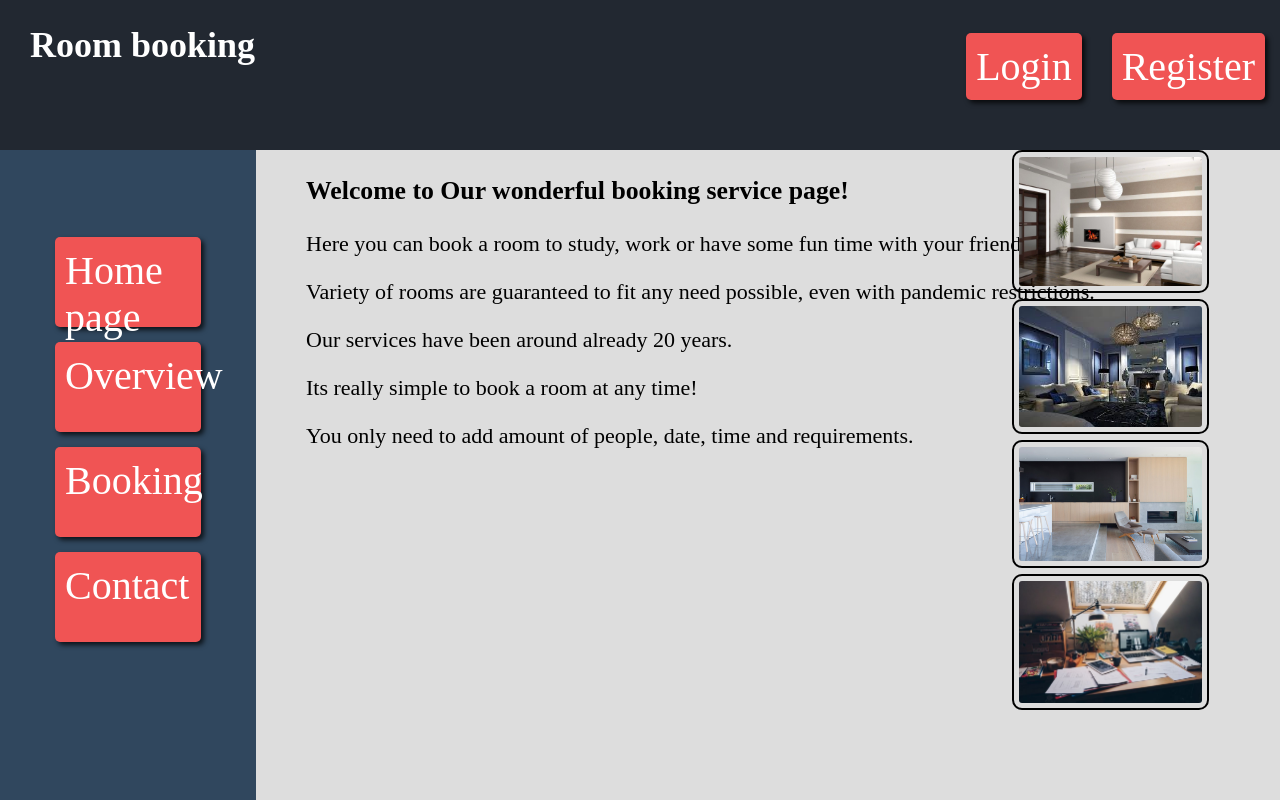
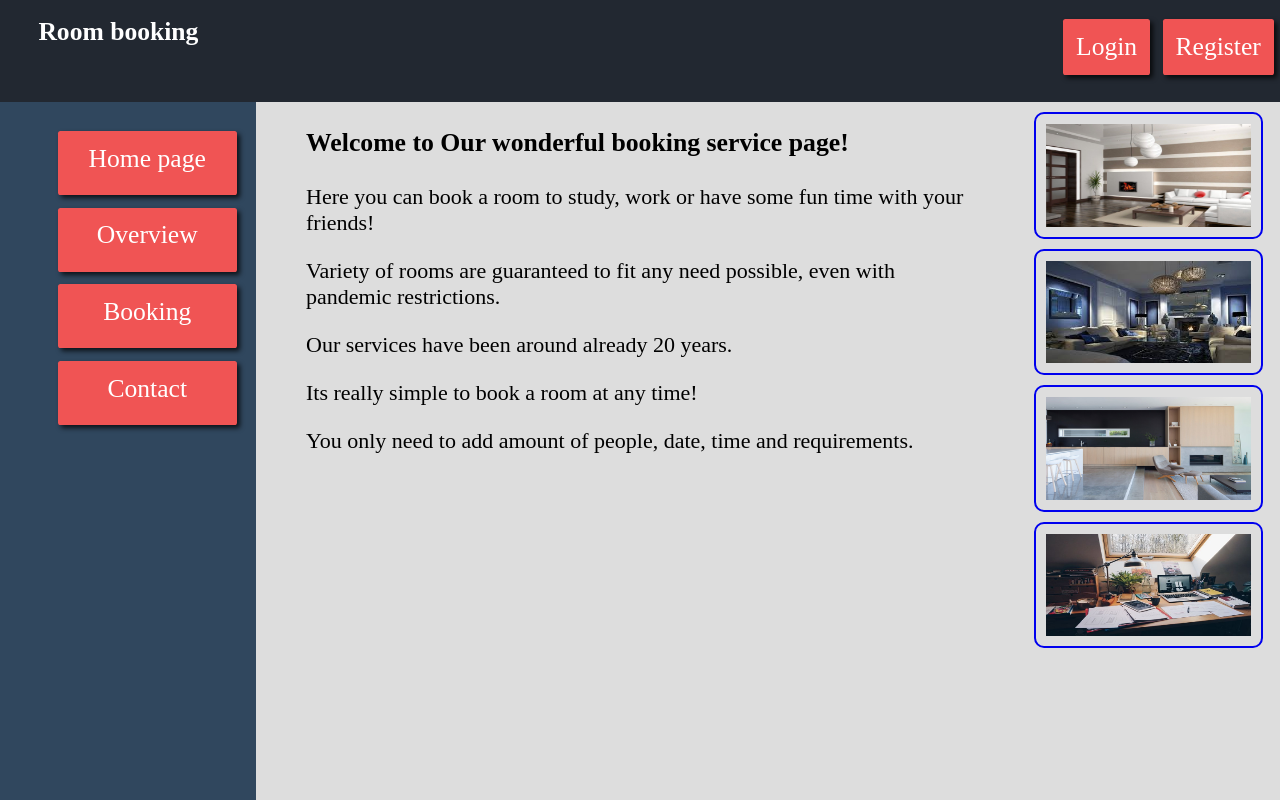
Before and after one commit to TslEdv/WebTechologies-Project, a PHP site: page / in a window 1280 px wide. Run offline with PHP 8.4, Linux system fonts and the light colour scheme; some web fonts are replaced.

Commit message:
Made separate files for css + changed layout + added some extra css + made button scalable

```diff
--- a/booking.html
+++ b/booking.html
@@ -5,6 +5,7 @@
       <title>Booking</title>
       <link rel="shortcut icon" type="image/jpg" href="img/favicon.png" />
       <link rel="stylesheet" href="styles/main.css">
+      <link rel="stylesheet" href="styles/booking.css">
       <link href='https://fonts.googleapis.com/css?family=RocknRoll One' rel='stylesheet'>
    </head>
    <body>
@@ -30,7 +31,7 @@
          <form action="#" method="GET" id="booking-form">
             <div class="requirements">
                <label for="requirements">Requirements</label>
-               <select multiple>
+               <select multiple id="req">
                   <option value="whiteboard">Whiteboard</option>
                   <option value="audio">Audio</option>
                   <option value="projector">Projector</option>
@@ -48,6 +49,7 @@
                <label for="capacity">Capacity</label>
                <input type="text" name="capacity">
             </div>
+            <br>
             <div class="submit">
                <input type="submit" value="Check availability">
             </div>
--- a/index.html
+++ b/index.html
@@ -5,6 +5,7 @@
       <link rel="shortcut icon" type="image/jpg" href="img/favicon.png" />
       <title>Homepage</title>
       <link rel="stylesheet" href="styles/main.css">
+      <link rel="stylesheet" href="styles/homepage.css">
       <style>
          .images
          {
@@ -44,11 +45,19 @@
             You only need to add amount of people, date, time and requirements.
          </p>
       </article>
-      <span class="images">
-        <img src="img/horizontal.room1.jpg" alt="room1">
-        <img src="img/horizontal.room2.jpg" alt="room2">
-        <img src="img/horizontal.room3.jpg" alt="room3">
-        <img src="img/studyroom1.jpg" alt="room4">
-      </span>
+      <div>
+         <a href="img/horizontal.room1.jpg">
+            <img src="img/horizontal.room1.jpg" alt="room1">
+         </a>
+         <a href="img/horizontal.room2.jpg">
+            <img src="img/horizontal.room2.jpg" alt="room2">
+         </a>
+         <a href="img/horizontal.room3.jpg">
+            <img src="img/horizontal.room3.jpg" alt="room3">
+         </a>
+         <a href="img/studyroom1.jpg">
+            <img src="img/studyroom1.jpg" alt="room4">
+         </a>
+      </div>
    </body>
 </html>
--- /dev/null
+++ b/styles/homepage.css
@@ -0,0 +1,22 @@
+div {
+    background-color: #dddddd;
+    position:absolute;
+    left:80%; top:8vw; right:0; bottom:0;
+    width: 20%;
+    height: auto;
+}
+div > a > img{
+    border: 2px solid currentColor;
+    border-radius: 10px;
+    padding: 10px;
+    height: 8vw;
+    width: 16vw;
+    display: block;
+    margin: 10px;
+}
+div > a > img:hover{
+    box-shadow: 0 0 2px 1px rgba(230, 8, 8, 0.979);
+}
+article {
+    width: 60% !important;
+}
--- a/styles/main.css
+++ b/styles/main.css
@@ -4,11 +4,11 @@ header{
     margin-top: 0;
     position:absolute;
     left:0; right:0;
-    height: 150px;
-    font-size: 18px;
+    height: 8vw;
+    font-size: 1vw;
 }
 header h1, h2{
-    margin-left: 30px;
+    margin-left: 3vw;
     float:left;
 }
 header h2{
@@ -28,15 +28,14 @@ nav {
     margin-top: 0;
     position: absolute;
     z-index: 2;
-    left:0; top:150px; bottom: 0;
+    left:0; top:8vw; bottom: 0;
     width: 20%;
 }
 nav ul{
     list-style: none;
     position: relative;
-    margin-left: 0;
-    margin-right: 90px;
-    padding-top: 50px;
+    margin-left: 1vw;
+    margin-right: 1vw;
     left: 0;
 }
 nav li{
@@ -46,12 +45,10 @@ nav li{
     left:0;
 }
 nav a{
-    padding: 8px 8px 8px 32px;
-    display: block;
-    margin-left: 0;
-    margin-right: 20px;
-    width: 100%;
-    height: 70px;
+    width: 12vw;
+    height: 3vw;
+    text-align: center;
+    float: right;
 }
 html, body {
     box-sizing: border-box;
@@ -73,10 +70,10 @@ nav a, header a, p a {
 	display: block;
 	color: white;
 	background-color: #f05454;
-	padding: 10px;
-	font-size: 40px;
-	margin: 15px;
-	border-radius: 5px;
+	padding: 1vw;
+	font-size: 2vw;
+	margin: 0.5vw;
+	border-radius: 0.2vw;
     z-index: 1;
 	-webkit-box-shadow: 3px 3px 5px 0px rgba(0, 0, 0, 0.75);
 	-moz-box-shadow: 3px 3px 5px 0px rgba(0, 0, 0, 0.75);
@@ -97,39 +94,7 @@ nav a:hover, header a:hover {
 article {
     background-color:#dddddd;
     position:absolute;
-    left:20%; top:150px; right:0; bottom:0;
+    left:20%; top:8vw; right:0; bottom:0;
     width: 80%;
+    height: auto;
 }
-label, input {
-    display: block;
-}
-#booking-form {
-    width: 100%;
-}
-.requirements, .start-date {
-    margin-right: 20px;
-    float: left;
-}
-.images img{
-    margin-left: 78%;
-    border: 2px solid currentColor;
-    border-radius: 10px;
-    padding: 5px;
-    height: 15%;
-    width:15%;
-}
-.images img:hover {
-    box-shadow: 0 0 2px 1px rgba(230, 8, 8, 0.979);
-}
-.images {
-    padding: 0;
-    margin-right: 0;
-    margin-left: 0;
-    top: 150px;
-    width: 95%;
-    float: right;
-}
-
-.images a {
-    width: 50px;
-}
```
Also changed, not shown: contact.html (+3 -13 lines), styles/booking.css (added, +31 -0 lines), styles/contact.css (added, +17 -0 lines).
